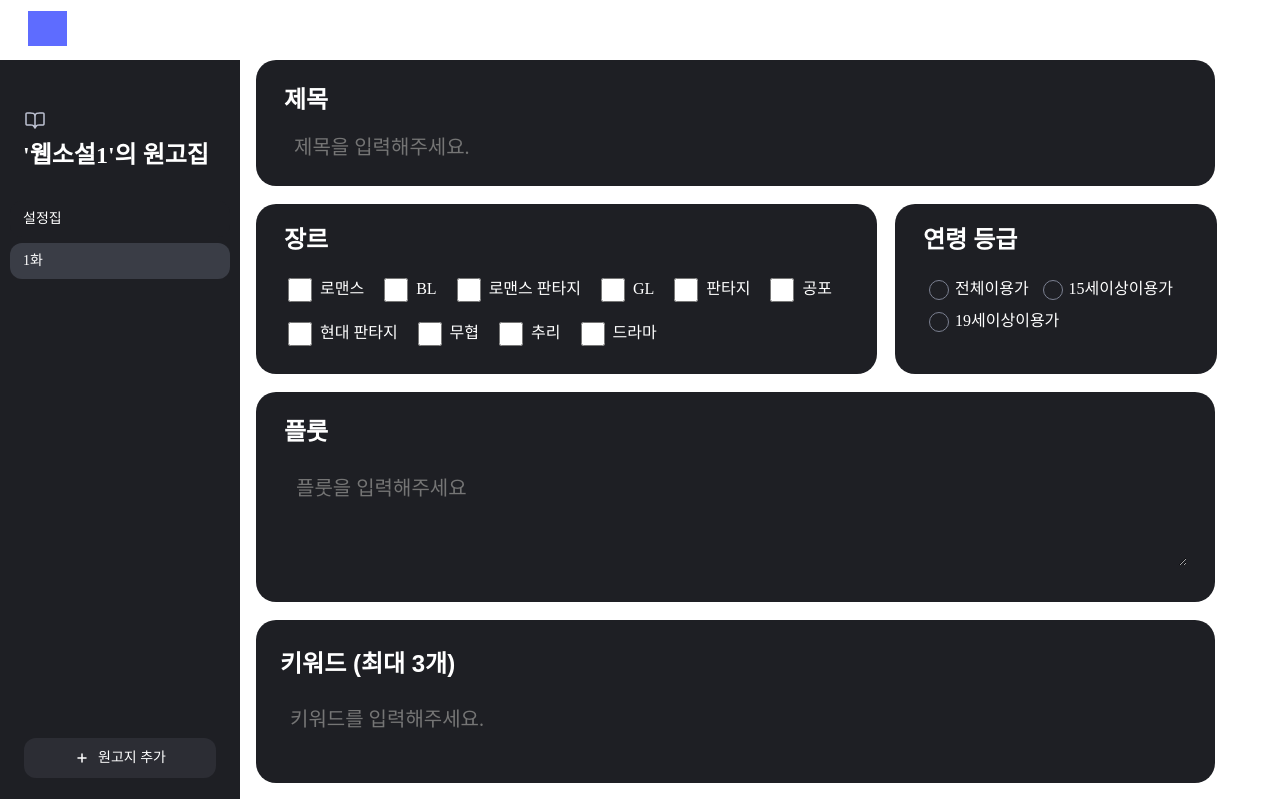
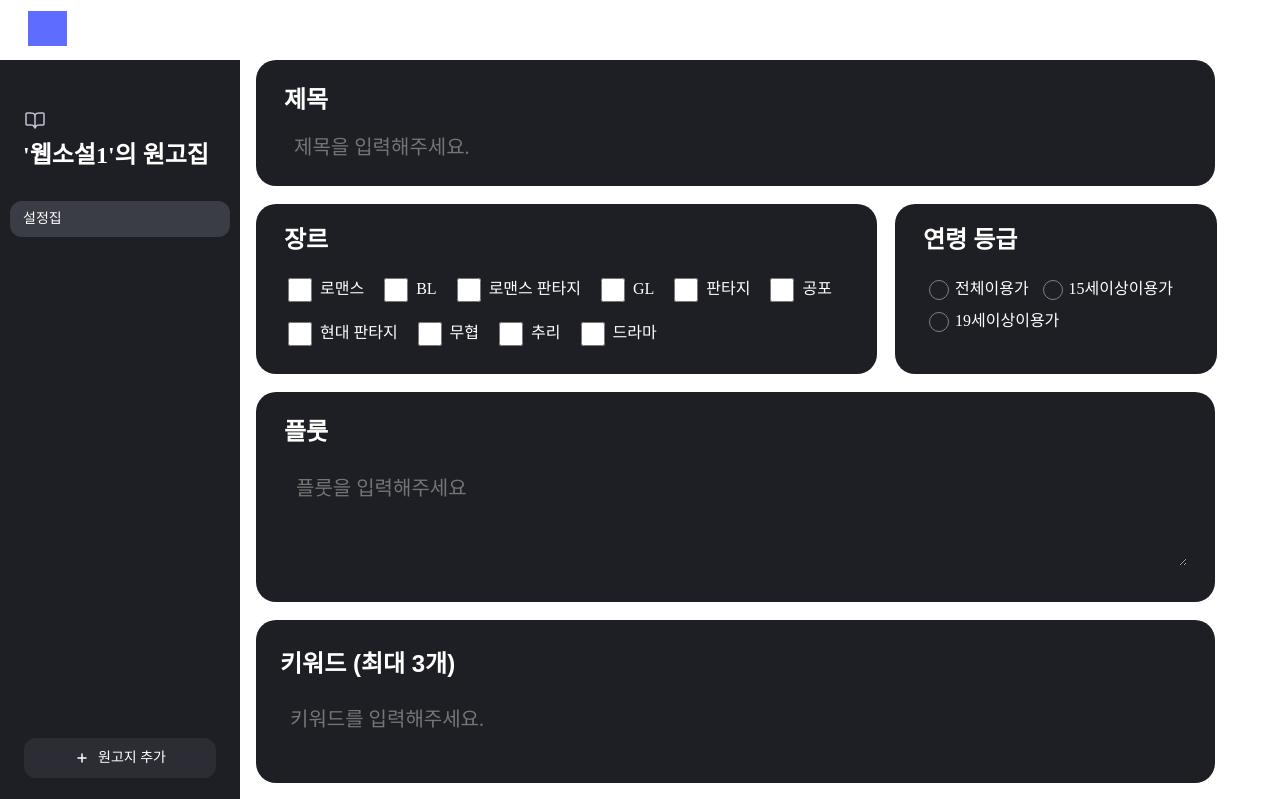
Before and after one commit to songye38/betareader, a Next.js app: page /main in a window 1280 px wide. Shown: the top 799 px of the page. Built offline with nearby package versions, Linux system fonts and the light colour scheme.

Commit message:
사이드바에서 이미 만들어진 탭을 누르면 탭이 활성화됨

```diff
--- a/src/components/EpisodeTab.jsx
+++ b/src/components/EpisodeTab.jsx
@@ -1,8 +1,9 @@
 import React from 'react';
 
-const EpisodeTab = ({ label = '설정집', selected = false }) => {
+const EpisodeTab = ({ label = '설정집', selected = false, onClick }) => {
   return (
     <div
+      onClick={onClick} // 클릭 이벤트를 처리
       style={{
         display: 'flex',
         width: '13.75rem',
--- a/src/components/SidebarComponent.jsx
+++ b/src/components/SidebarComponent.jsx
@@ -1,48 +1,46 @@
-
 'use client';
 
-import React, { useState } from 'react';
-
+import React from 'react';
 import EpisodeTab from './EpisodeTab';
 import Button1 from './Buttons/Button1';
-import { create } from 'zustand'; // default -> named import로 수정
-import useStore from '@/store/useStore';
-
+import useStore from '@/store/useStore'; // Zustand 스토어 사용
 
 const SidebarComponent = () => {
-
-   const { tabs, addTab } = useStore();
+  const { tabs, addTab, setSelectedTab } = useStore(); // useStore에서 상태와 함수 가져오기
 
   // "원고 추가하기" 버튼 클릭 시 호출되는 함수
   const handleAddTab = () => {
-    // 새로운 탭을 추가할 때 `selected: false`로 설정
     const newTab = { label: '새 원고', selected: false };
-    setTabs((prevTabs) => [...prevTabs, newTab]);
+    addTab(newTab); // 새 탭을 추가하면서 selected: true로 설정됨
+  };
+
+  // 탭 클릭 시 선택 상태 변경 함수
+  const handleTabClick = (id) => {
+    setSelectedTab(id); // id를 전달하여 상태 업데이트
   };
 
   return (
     <div
       style={{
-        width: '15rem', // 사이드바의 너비
-        height: 'calc(100vh - 60px)', // 사이드바의 높이
-        flexShrink: 0, // 사이드바가 축소되지 않도록 설정
-        backgroundColor: 'var(--neutral-800, #1E1F24)', // 배경색
-        padding: '3rem', // 여백 추가 (선택적)
-        display: 'flex', // flexbox를 사용
-        flexDirection: 'column', // 항목들이 세로로 정렬되도록 설정
-        justifyContent: 'flex-start', // 콘텐츠가 위에서부터 시작하도록 설정
-        alignItems: 'center', // 콘텐츠가 왼쪽에서 정렬되도록 설정
-        position: 'relative', // 사이드바를 기준으로 절대 위치가 설정될 수 있도록
+        width: '15rem',
+        height: 'calc(100vh - 60px)',
+        flexShrink: 0,
+        backgroundColor: 'var(--neutral-800, #1E1F24)',
+        padding: '3rem',
+        display: 'flex',
+        flexDirection: 'column',
+        justifyContent: 'flex-start',
+        alignItems: 'center',
+        position: 'relative',
         zIndex: 1,
       }}
     >
-      {/* 사이드바 내의 텍스트 항목들 */}
       <div
         style={{
-          display: 'flex', // Flexbox 사용
-          flexDirection: 'column', // 항목들을 세로로 배치
-          gap: '3px', // 탭들 사이의 간격 설정
-          alignItems: 'flex-start', // 아이템들을 왼쪽으로 정렬
+          display: 'flex',
+          flexDirection: 'column',
+          gap: '3px',
+          alignItems: 'flex-start',
         }}
       >
         <div style={{ padding: '0rem 0.8125rem' }}>
@@ -51,44 +49,47 @@ const SidebarComponent = () => {
         <div
           style={{
             width: '220px',
-            display: 'flex', // Flexbox 사용
+            display: 'flex',
             flexDirection: 'column',
-            gap: '28px', // 탭들 사이의 간격 설정
+            gap: '28px',
           }}
         >
-          {/* 섹션 1. 제목 부분 */}
           <div
             style={{
-              color: 'var(--neutral-white, #FFF)', // 텍스트 색상
-              fontFamily: 'Pretendard', // 폰트
-              fontSize: '1.5rem', // 폰트 크기
-              fontWeight: '700', // 폰트 두께
-              lineHeight: '140%', // 줄 간격
-              wordWrap: 'break-word', // 긴 단어가 자동으로 줄바꿈
+              color: 'var(--neutral-white, #FFF)',
+              fontFamily: 'Pretendard',
+              fontSize: '1.5rem',
+              fontWeight: '700',
+              lineHeight: '140%',
+              wordWrap: 'break-word',
               padding: '0rem 0.8125rem',
             }}
           >
             '웹소설1'의 원고집
           </div>
 
-          {/* 섹션 2. 탭 리스트 */}
           <div
             style={{
-              display: 'flex', // Flexbox 사용
+              display: 'flex',
               flexDirection: 'column',
-              gap: '6px', // 탭들 사이의 간격 설정
+              gap: '6px',
             }}
           >
-            {/* 상태에 따라 탭 렌더링 */}
-            {tabs.map((tab, index) => (
-              <EpisodeTab key={index} label={tab.label} selected={tab.selected} />
+            {/* 탭 렌더링 */}
+            {tabs.map((tab) => (
+              <EpisodeTab
+                key={tab.id} // 고유 id로 key 설정
+                label={tab.label}
+                selected={tab.selected}
+                onClick={() => handleTabClick(tab.id)} // id를 전달하여 선택된 탭을 처리
+              />
             ))}
           </div>
         </div>
       </div>
 
       {/* 원고 추가하기 버튼 */}
-      <Button1 onClick={() => addTab('새 원고')} />
+      <Button1 onClick={handleAddTab} />
     </div>
   );
 };
--- a/src/store/useStore.js
+++ b/src/store/useStore.js
@@ -2,15 +2,23 @@ import { create } from 'zustand';
 
 const useStore = create((set) => ({
   tabs: [
-    { label: '설정집', selected: false },
-    { label: '1화', selected: true },
+    { id: 1, label: '설정집', selected: true },
+    // 기본 탭에는 고유한 id를 추가합니다
   ],
   addTab: (newTab) =>
     set((state) => ({
-      tabs: state.tabs.map((tab) => ({
-        ...tab,
-        selected: false, // 기존 탭들의 selected를 모두 false로 설정
-      })).concat({ ...newTab, selected: true }), // 새 탭을 추가하면서 `selected: true`로 설정
+      tabs: [
+        ...state.tabs.map((tab) => ({ ...tab, selected: false })),
+        { ...newTab, selected: true, id: Date.now() }, // 고유 id 생성
+      ],
+    })),
+  setSelectedTab: (id) =>
+    set((state) => ({
+      tabs: state.tabs.map((tab) =>
+        tab.id === id
+          ? { ...tab, selected: true }
+          : { ...tab, selected: false }
+      ),
     })),
 }));
 
```
